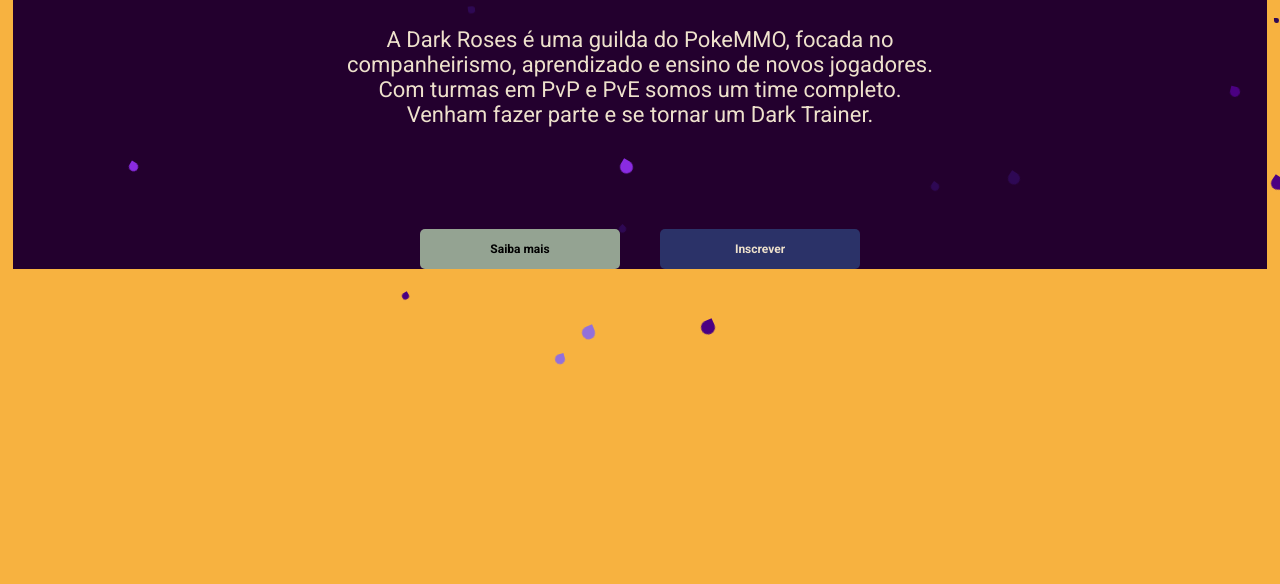
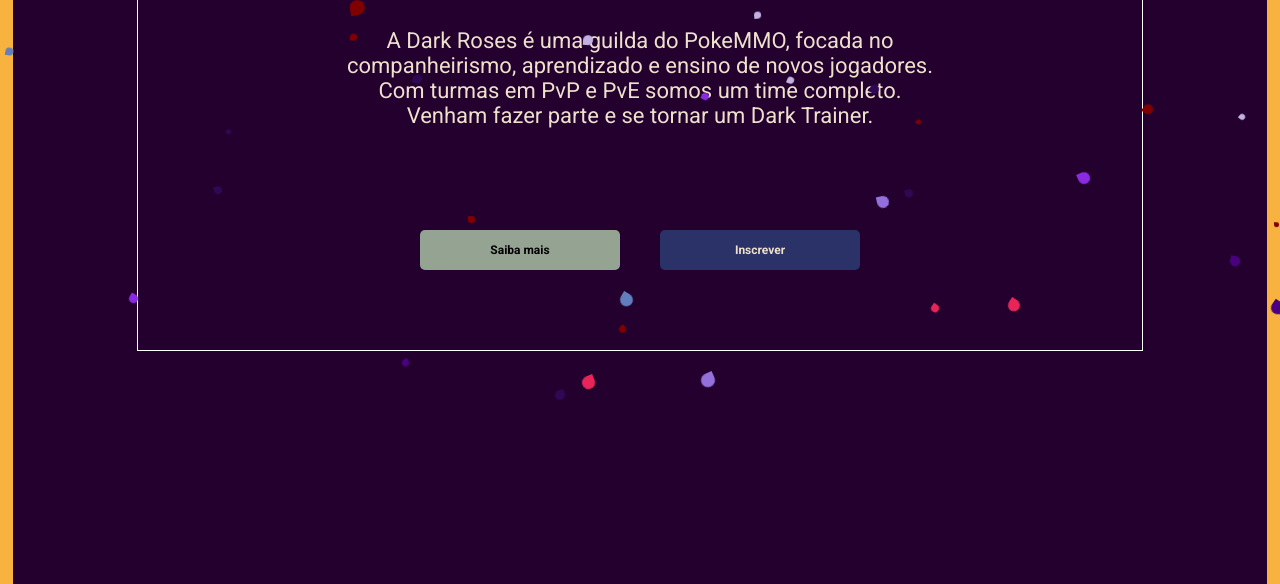
Before and after one commit to Magnus-Kirune/DKR-System, a website with bundled scripts: page index.html in a window 1280 px wide. Shown: the part 374-958 px from the top of the page. Before the commit the page ends 800 px from the top, so only its background shows below. Built offline with nearby package versions, Linux system fonts and the light colour scheme.

Commit message:
Pequenas alterações

```diff
--- a/Sass/style.scss
+++ b/Sass/style.scss
@@ -62,7 +62,7 @@
 #main-content{
     background-color: $extreme-dark;
     width: 98%;
-    height: auto;
+    height: 100vh;
     margin-left: 1%;
     padding-top: 15px;
     margin-top: 15px;
@@ -74,10 +74,11 @@
 
     #DKR-content{
         width: 80%;
-
+        border: solid 1px white;
         margin-top: 10vh;
         justify-items: center;
         margin-bottom: auto;
+        padding-bottom: 10vh;
 
         .tittle{
             text-decoration: underline;
@@ -146,7 +147,7 @@
 
 @keyframes falling {
   0% {
-    transform: translateY(-100vh) rotate(0deg);
+    transform: translateY(-100vh) rotate(0deg) tra;
   }
   100% {
     transform: translateY(100vh) rotate(360deg);
--- a/js/module/petals.js
+++ b/js/module/petals.js
@@ -1,7 +1,7 @@
 export function efeitoPetala(){
     // Cria pétalas dinamicamente
       const container = document.getElementById('petals');
-      const colors = ['#8A2BE2', '#C3B1E1', '#4B0082', '#9370DB', '#2E0854' ];
+      const colors = ['#627ebf','#8A2BE2', '#C3B1E1', '#4B0082', '#9370DB', '#2E0854', '#e92458', '#800000' ];
 
       for (let i = 0; i < 80; i++) {
         const petal = document.createElement('div');
```
Also changed, not shown: Image/Rose.png (added), css/style.css, 1 other file.
